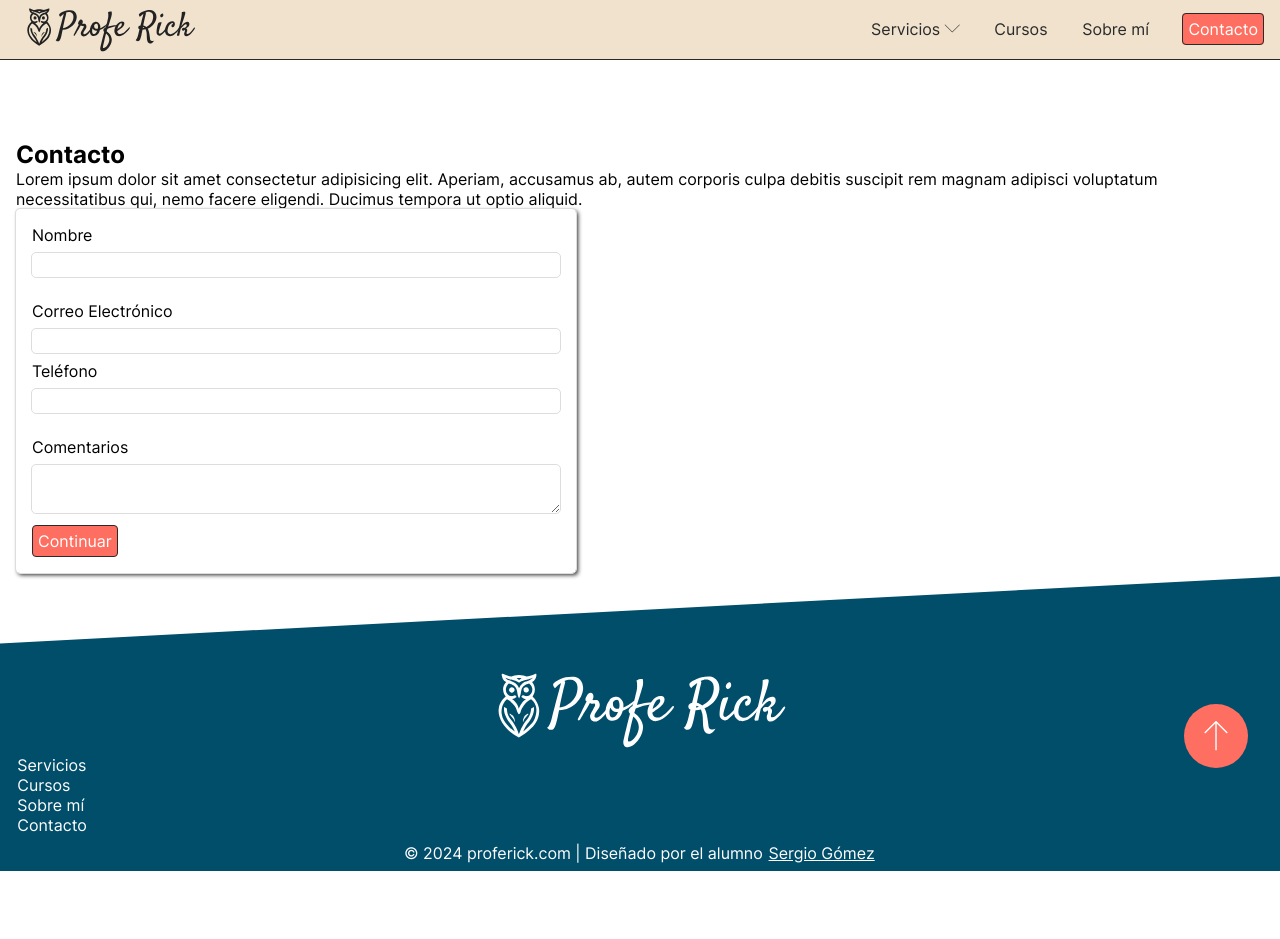
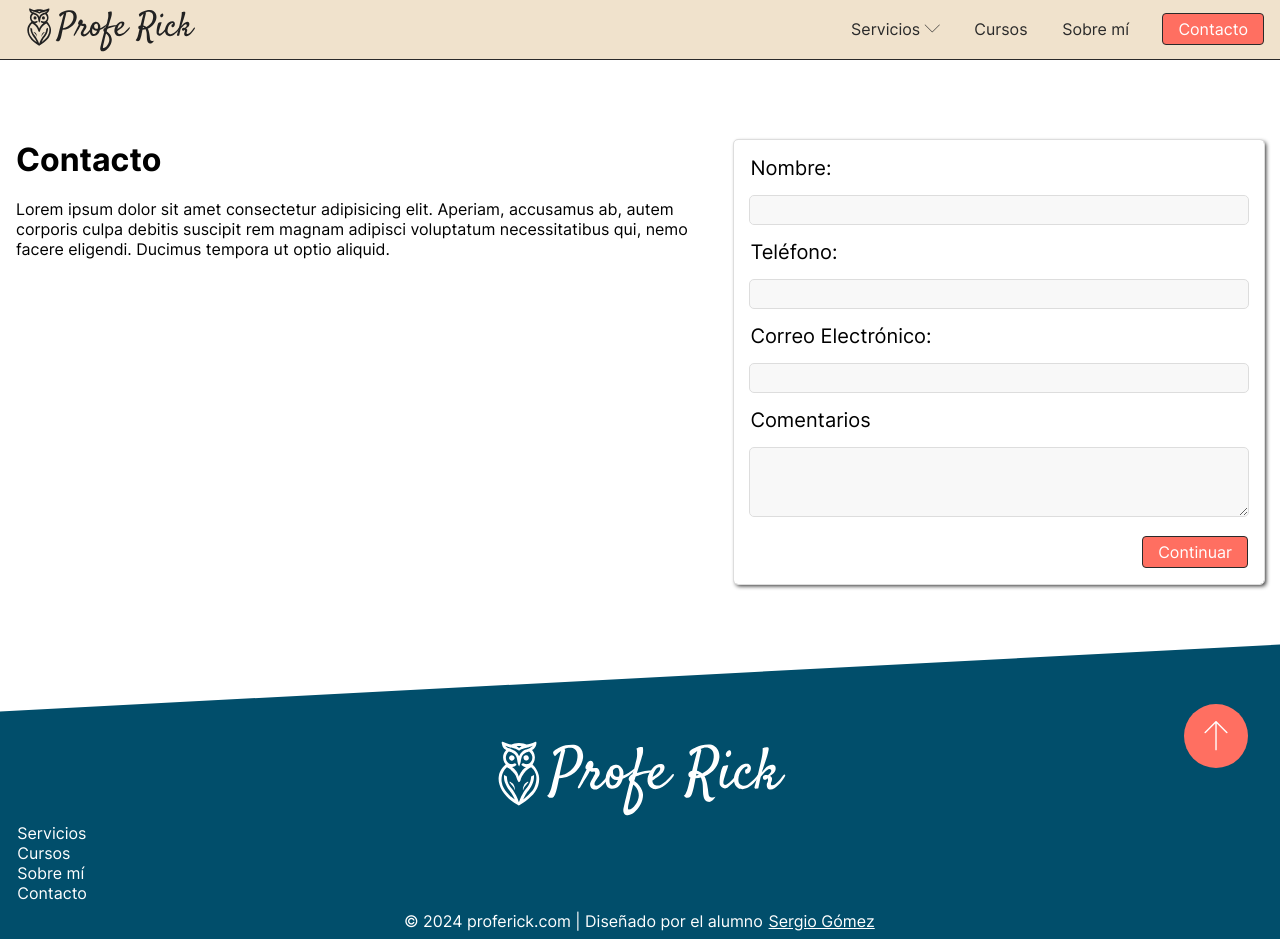
Before and after one commit to Salegomx/proferick.com, a website: page index.html in a window 1280 px wide. Before the commit the page ends 871 px from the top, so only its background shows below. Drawn offline with Linux system fonts and the light colour scheme; files whose address does not match are found by name.

Commit message:
finnished styling form

```diff
--- a/index.html
+++ b/index.html
@@ -46,28 +46,19 @@
         </div>
     </header>
 
-
-
-
-
-
-
-
-
-
-
-
     <main id="content">
         <div class="contentContainer">
-            <section>
-                <h1>Contacto</h1>
-                <p>Lorem ipsum dolor sit amet consectetur adipisicing elit. Aperiam, accusamus ab, autem corporis culpa debitis suscipit rem magnam adipisci voluptatum necessitatibus qui, nemo facere eligendi. Ducimus tempora ut optio aliquid.</p>
+            <section class="grid-2">
+                <div>
+                    <h1>Contacto</h1>
+                    <br><p>Lorem ipsum dolor sit amet consectetur adipisicing elit. Aperiam, accusamus ab, autem corporis culpa debitis suscipit rem magnam adipisci voluptatum necessitatibus qui, nemo facere eligendi. Ducimus tempora ut optio aliquid.</p>
+                </div>
 
-                <form id="contactForm">
+                <form id="contactForm" class="contactForm">
                     <fieldset>
                         <legend class="sr-only">Tu información personal</legend>
                         <label for="firstName">
-                            <span>Nombre</span>
+                            <span>Nombre:</span>
                             <input id="firstName" name="firstName" type="text">
                         </label>
                         <!--label for="lastName">
@@ -78,21 +69,21 @@
 
                     <fieldset>
                         <legend class="sr-only">Tus datos de contacto</legend>
+                        <label for="phone">
+                            <span>Teléfono:</span>
+                            <input id="phone" name="phone" type="text">
+                        </label>
                         <label for="email">
-                            <span>Correo Electrónico</span>
+                            <span>Correo Electrónico:</span>
                             <input id="email" name="email" type="text">
-                        </label>
-                        <label for="phone">
-                            <span>Teléfono</span>
-                            <input id="phone" name="phone" type="text">
                         </label>
                     </fieldset>
 
                     <fieldset>
-                        <legend class="sr-only">Comentarios</legend>
+                        <legend class="sr-only">Comentarios:</legend>
                         <label for="comments">
                             <span>Comentarios</span>
-                            <textarea id="comments" name="comments" rows="5"></textarea>
+                            <textarea id="comments" name="comments" rows="3"></textarea>
                         </label>
                         <input type="submit" class="btn" value="Continuar">
                     </fieldset>
@@ -100,22 +91,6 @@
             </section>
         </div>
     </main>
-
-
-
-
-
-
-
-
-
-
-
-
-
-
-
-
 
     <footer id="mainFooter">
         <div class="innerFooter">
--- a/scss/abstract/_utilities.scss
+++ b/scss/abstract/_utilities.scss
@@ -17,6 +17,10 @@
 :where(ul, ol) {
     list-style: none;
 }
+.grid-2 {
+    display: grid;
+    gap: 2rem;
+}
 .sr-only {
     position: absolute !important;
     width: 1px !important;
@@ -28,6 +32,13 @@
     white-space: nowrap !important;
     border-width: 0 !important;
 }
+
+h1{font-size:$fs-1;}
+h2{font-size:$fs-2;}
+h3{font-size:$fs-3;}
+h4{font-size:$fs-4;}
+h5{font-size:$fs-5;}
+h6{font-size:$fs-6;}
 
 @media(max-width: 63.9em) {
     .desktopOnly {
--- a/scss/abstract/_variables.scss
+++ b/scss/abstract/_variables.scss
@@ -1,5 +1,15 @@
+/* Sizes */
+$fs-1: 2rem; /* 32px */
+$fs-2: 1.5rem; /* 24px */
+$fs-3: 1.375rem; /* 22px */
+$fs-4: 1.25rem; /* 20px */
+$fs-5: 1.125rem; /* 18px */
+$fs-6: 1rem; /* 16px */
+
+
 /* Colors */
 $clr-white: #FFF;
+$clr-gray-light: #F8F8F8;
 $clr-gray: #DDD;
 $clr-black: #2A2A2A;
 
@@ -17,7 +27,8 @@ $round: 100%;
 }
 
 %btn {
-    padding: 5px;
+    display: block;
+    padding: 5px 15px;
     color: $clr-white;
     background-color: $clr-accent;
     border: 1pt solid $clr-black;
--- a/scss/base.scss
+++ b/scss/base.scss
@@ -11,6 +11,7 @@ $font-family: Inter, sans-serif;
 
 body {
     font-family: $font-family;
+    font-size: $fs-6;
 }
 #mainHeader {
     position: sticky;
@@ -50,6 +51,7 @@ footer {
     background-color: $clr-secondary;
     color: $clr-white;
     position: relative;
+    margin-top: 5vw;
     &::before {
         content: '';
         display: block;
@@ -98,32 +100,39 @@ footer {
 }
 
 
-#contactForm {
+.contactForm {
     width: min(35rem, 100%);
-    padding-block: 0.5rem;
+    padding: 1rem;
     border-radius: $border-radius;
     overflow: hidden;
     outline: 1pt solid $clr-gray;
     box-shadow: 2px 2px 4px 0 $clr-black;
+    background-color: $clr-white;
     fieldset {
         border: none;
-        padding: 0.5rem 1rem;
         label {
             display: block;
-            input, textarea {
-                margin-block: 0.5rem;
+        }
+        span {
+            font-size: $fs-4;
+            cursor: pointer;
+        }
+        input:not(input[type="submit"]), textarea {
+            margin-block: 1rem;
             width: 100%;
-                height: 1.5rem;
-                padding: 0.5rem;
+            padding: 0.25rem;
             border: none;
             outline: 1pt solid $clr-gray;
             border-radius: $border-radius;
+            background-color: $clr-gray-light;
         }
         textarea {
             resize: vertical;
-                min-height: 3rem;
+            min-height: 4rem;
             max-height: 7.5rem;
+        }
+        input[type="submit"] {
+            margin-inline: auto 0;
         }
     }
 }
-}
--- a/scss/desktop.scss
+++ b/scss/desktop.scss
@@ -38,3 +38,7 @@
         @extend %btn
     }
 }
+
+.grid-2 {
+    grid-template-columns: 55% 1fr;
+}
```
Also changed, not shown: assets/css/base.css, assets/css/desktop.css, 3 other files. Lines whose indentation alone changed are shown as unchanged.
